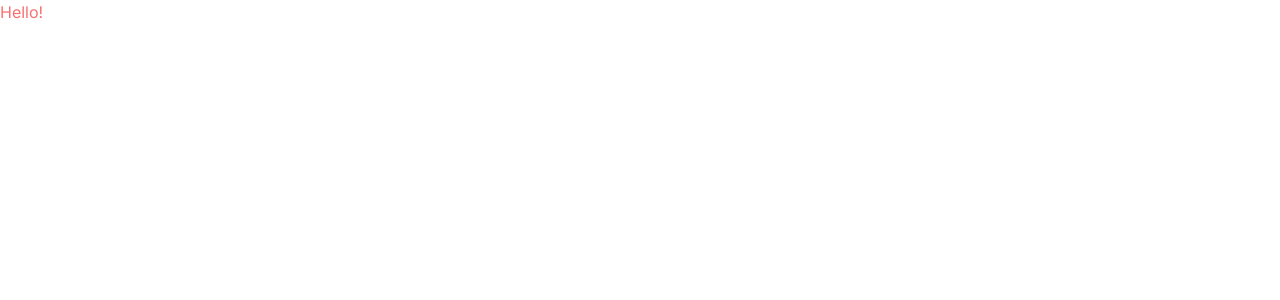
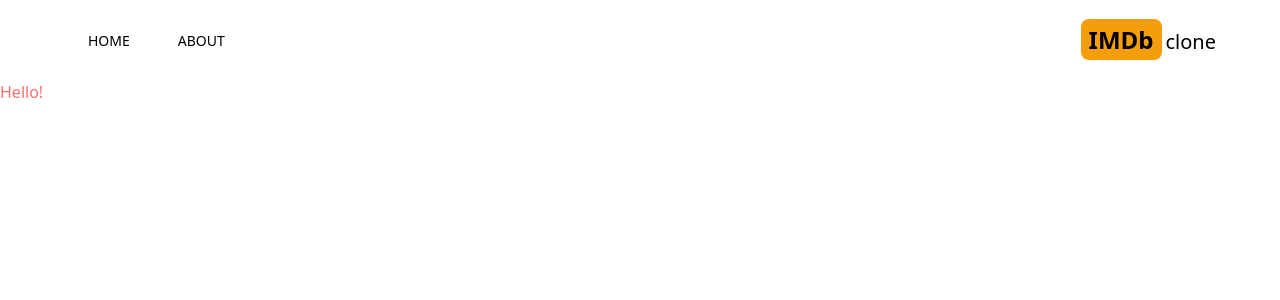
Before and after one commit to StinkyJeans/imdb, a Next.js app: page / in a window 1280 px wide. Shown: the top 300 px of the page. Built offline with nearby package versions, Linux system fonts and the light colour scheme.

Commit message:
added header.js and menuitem.js

```diff
--- a/src/app/layout.js
+++ b/src/app/layout.js
@@ -1,17 +1,31 @@
+import Header from '@/components/header'
 import './globals.css'
 import { Inter } from 'next/font/google'
 
 const inter = Inter({ subsets: ['latin'] })
 
 export const metadata = {
-  title: 'IMDB',
-  description: 'This is IMDB clone website',
+  title: 'IMDb',
+  description: 'This is IMDb clone website',
 }
 
 export default function RootLayout({ children }) {
   return (
     <html lang="en">
-      <body className={inter.className}>{children}</body>
+      <body>
+      {/* Header */}
+      <Header />
+
+      {/* Nav Bar */}
+
+      {/* SearchBox */}
+
+
+      {children}
+
+
+
+      </body>
     </html>
   )
 }
--- /dev/null
+++ b/src/components/Header.js
@@ -0,0 +1,27 @@
+import React from 'react';
+import MenuItem from './MenuItem';
+import {AiFillHome} from "react-icons/ai";
+import {BsFillInfoCircleFill} from "react-icons/bs";
+import Link from "next/link";
+
+export default function Header() {
+  return (
+    <div className="flex justify-between mx-2 max-w-6xl sm:mx-auto items-center py-6">
+        <div className='flex'>
+            <MenuItem title="HOME" address="/" Icon ={AiFillHome}/>
+            <MenuItem title="ABOUT" address="/about" Icon ={BsFillInfoCircleFill}/>
+
+        </div>
+        <div className="">
+          <Link href="/">
+            <h2 className='text-2xl'>
+                <span className='font-bold bg-amber-500 py-1 px-2 rounded-lg mr-1'>IMDb</span><span className='text-xl hidden sm:inline'>clone</span>
+            </h2>
+          </Link>
+
+        </div>
+
+
+    </div>
+  )
+}
--- /dev/null
+++ b/src/components/MenuItem.js
@@ -0,0 +1,13 @@
+import Link from "next/link";
+
+
+export default function MenuItem({title, address, Icon}) {
+  return (
+    <div>
+        <Link href={address} className="mx-4 lg:mx-6 hover:text-amber-600">
+            <Icon className="text-2xl sm:hidden mx-4"/>
+            <p className="hidden sm:inline my-2 text-sm">{title}</p>
+        </Link>
+    </div>
+  )
+}
```
Also changed, not shown: package.json (+5 -4 lines), 1 other file (tests, documents, lock files or other folders).
